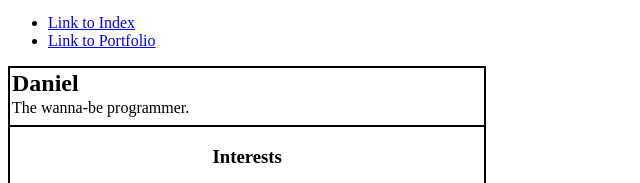
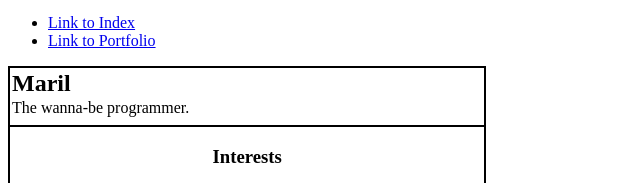
Before and after one commit to supeki/supeki.github.io, a plain HTML site: page index.html in a window 1280 px wide. Shown: the part 127-310 px from the top of the page, 0-640 px from the left. Drawn offline with Linux system fonts and the light colour scheme.

Commit message:
minor edit 2.0

```diff
--- a/index.html
+++ b/index.html
@@ -25,7 +25,7 @@
       <main>
         <!--Content Section-->
         <div style="border: 2px solid; width: fit-content;">
-          <h2 style="margin: 2px;">Daniel</h2>
+          <h2 style="margin: 2px;">Maril</h2>
           <p style="margin: 2px;">The wanna-be programmer.</p>
           <hr style="border: 1px black solid;">
           <!--Interests Section-->
```
